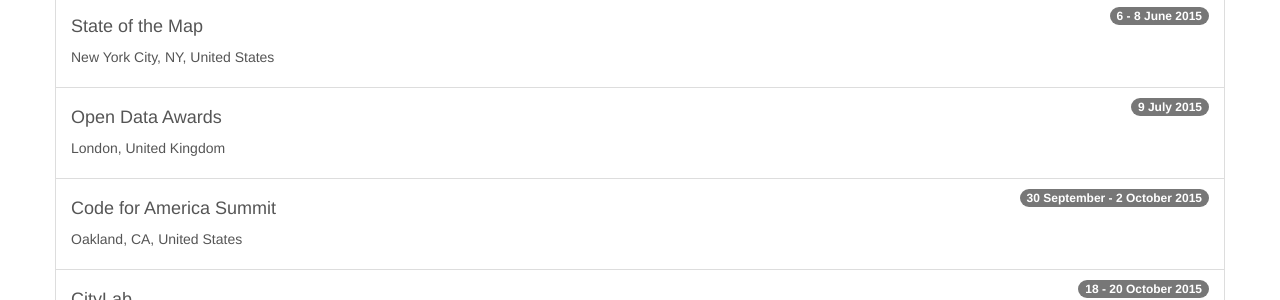
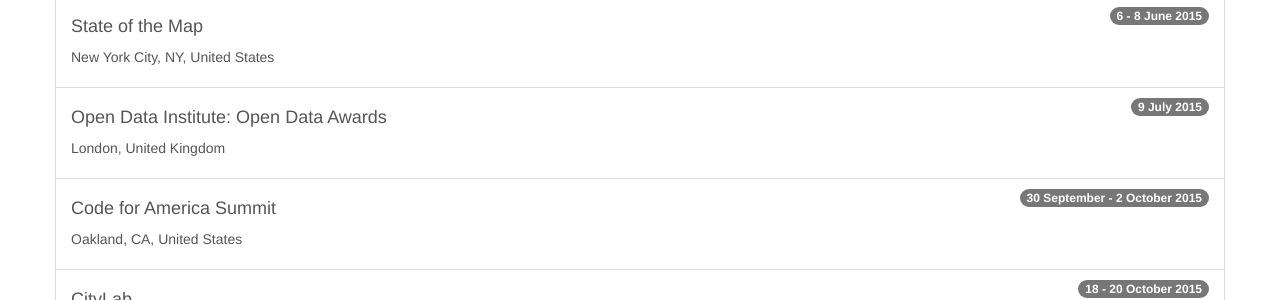
Before and after one commit to technickle/open-data-resources, a Jekyll site: the page built from events/index.md, in a window 1280 px wide. Shown: the part 574-874 px from the top of the page. Built offline with Jekyll 4.4.1, drawn with Linux system fonts in a browser that asks for light colours; nearby versions of some CDN libraries.

Commit message:
Update index.md

```diff
--- a/events/index.md
+++ b/events/index.md
@@ -32,7 +32,7 @@ layout: default
   </a>
   <a class="list-group-item" href="http://awards.theodi.org/">
     <span class="badge">9 July 2015</span>
-    <h4>Open Data Awards</h4>
+    <h4>Open Data Institute: Open Data Awards</h4>
     <p>London, United Kingdom</p>
   </a>
     <a class="list-group-item" href="http://www.codeforamerica.org/summit/">
```
